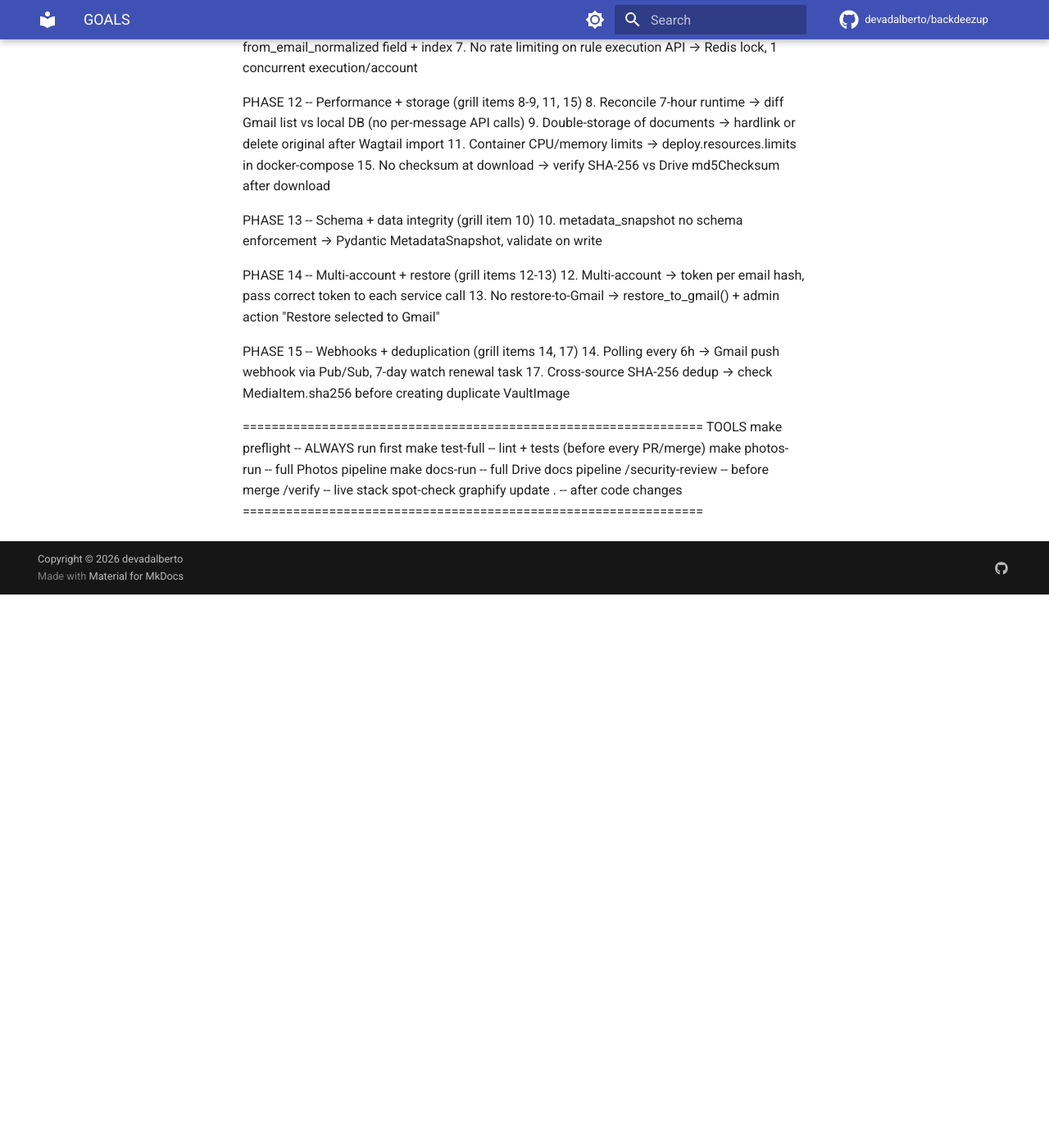
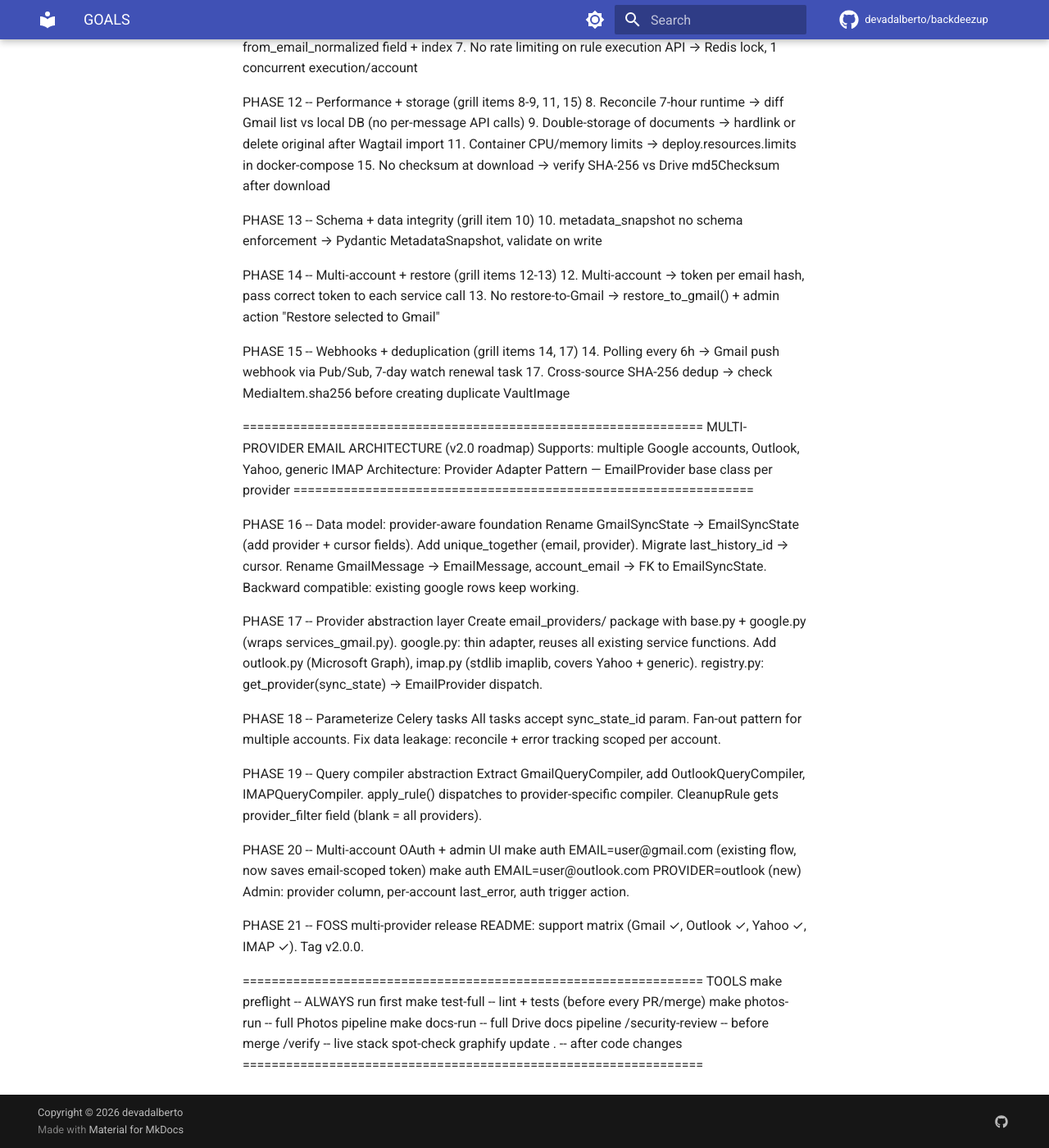
Before and after one commit to devadalberto/backdeezup, an MkDocs documentation site: the page built from docs/ai-dev/GOALS.md, in a window 1280 px wide and 1400 px high, scrolled down 1482 px. Shown: the whole window at 82% size. Built offline with MkDocs 1.6.1 and Material for MkDocs 9.7.7, drawn with Linux system fonts in a browser that asks for light colours; comment, search, counter and statistics services are not loaded; the version menu is left out; before the commit the page ends 2207 px from its top, so only the background shows below that.

Commit message:
docs: GOALS Phases 16-21 — multi-provider email architecture (Gmail/Outlook/Yahoo/IMAP)

```diff
--- a/docs/ai-dev/GOALS.md
+++ b/docs/ai-dev/GOALS.md
@@ -90,6 +90,42 @@ PHASE 15 -- Webhooks + deduplication (grill items 14, 17)
   17. Cross-source SHA-256 dedup → check MediaItem.sha256 before creating duplicate VaultImage
 
 ================================================================
+MULTI-PROVIDER EMAIL ARCHITECTURE (v2.0 roadmap)
+Supports: multiple Google accounts, Outlook, Yahoo, generic IMAP
+Architecture: Provider Adapter Pattern — EmailProvider base class per provider
+================================================================
+
+PHASE 16 -- Data model: provider-aware foundation
+  Rename GmailSyncState → EmailSyncState (add provider + cursor fields).
+  Add unique_together (email, provider). Migrate last_history_id → cursor.
+  Rename GmailMessage → EmailMessage, account_email → FK to EmailSyncState.
+  Backward compatible: existing google rows keep working.
+
+PHASE 17 -- Provider abstraction layer
+  Create email_providers/ package with base.py + google.py (wraps services_gmail.py).
+  google.py: thin adapter, reuses all existing service functions.
+  Add outlook.py (Microsoft Graph), imap.py (stdlib imaplib, covers Yahoo + generic).
+  registry.py: get_provider(sync_state) → EmailProvider dispatch.
+
+PHASE 18 -- Parameterize Celery tasks
+  All tasks accept sync_state_id param. Fan-out pattern for multiple accounts.
+  Fix data leakage: reconcile + error tracking scoped per account.
+
+PHASE 19 -- Query compiler abstraction
+  Extract GmailQueryCompiler, add OutlookQueryCompiler, IMAPQueryCompiler.
+  apply_rule() dispatches to provider-specific compiler.
+  CleanupRule gets provider_filter field (blank = all providers).
+
+PHASE 20 -- Multi-account OAuth + admin UI
+  make auth EMAIL=user@gmail.com (existing flow, now saves email-scoped token)
+  make auth EMAIL=user@outlook.com PROVIDER=outlook (new)
+  Admin: provider column, per-account last_error, auth trigger action.
+
+PHASE 21 -- FOSS multi-provider release
+  README: support matrix (Gmail ✓, Outlook ✓, Yahoo ✓, IMAP ✓).
+  Tag v2.0.0.
+
+================================================================
 TOOLS
   make preflight          -- ALWAYS run first
   make test-full          -- lint + tests (before every PR/merge)
```
